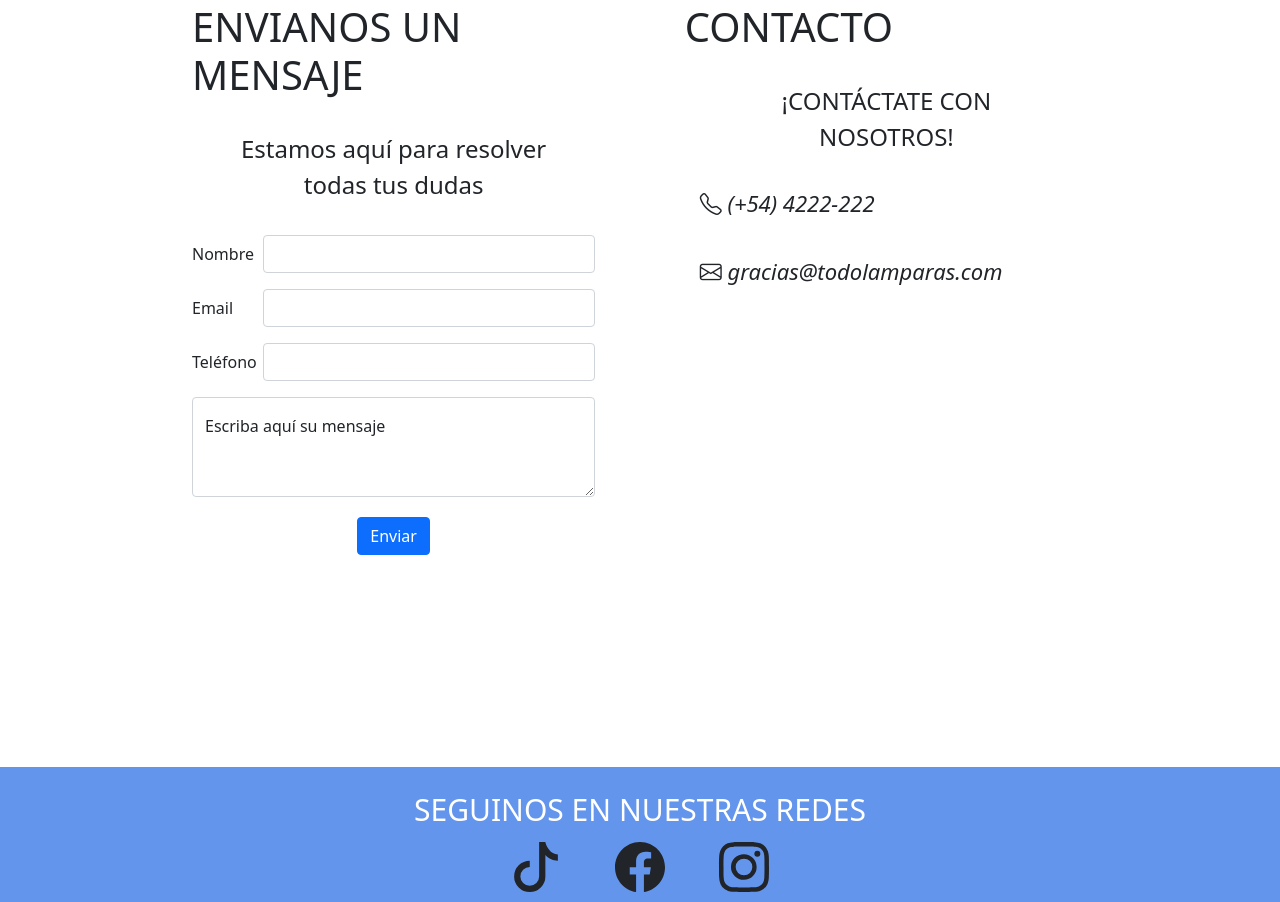
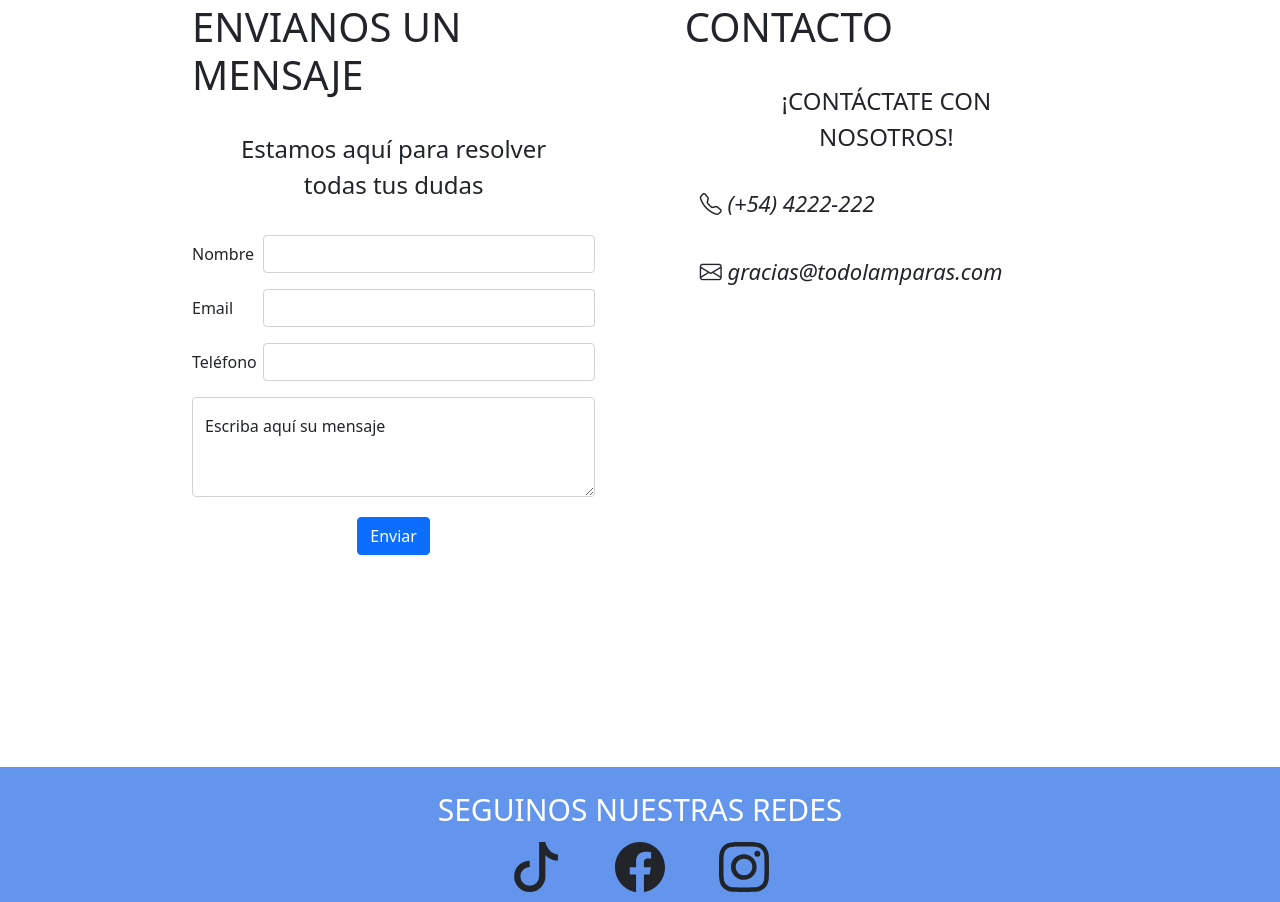
Before and after one commit to Eliana0/lamparas-cristaldo, a website: page contacto.html in a window 1280 px wide. Shown: the part 351-1253 px from the top of the page. Drawn offline with nearby package versions, Linux system fonts and the light colour scheme; files that its build step writes are made by us from their sources; files whose address does not match are found by name.

Commit message:
se quitó en de foot

```diff
--- a/contacto.html
+++ b/contacto.html
@@ -100,7 +100,7 @@
   </main>
         <!--FOOT-->
         <footer>
-          <p>SEGUINOS EN NUESTRAS REDES</p>
+          <p>SEGUINOS NUESTRAS REDES</p>
           <div class="redes">
               <svg xmlns="http://www.w3.org/2000/svg" width="100" height="50" fill="currentColor" class="bi bi-tiktok" viewBox="0 0 16 16">
                   <path d="M9 0h1.98c.144.715.54 1.617 1.235 2.512C12.895 3.389 13.797 4 15 4v2c-1.753 0-3.07-.814-4-1.829V11a5 5 0 1 1-5-5v2a3 3 0 1 0 3 3V0Z"/>
```
